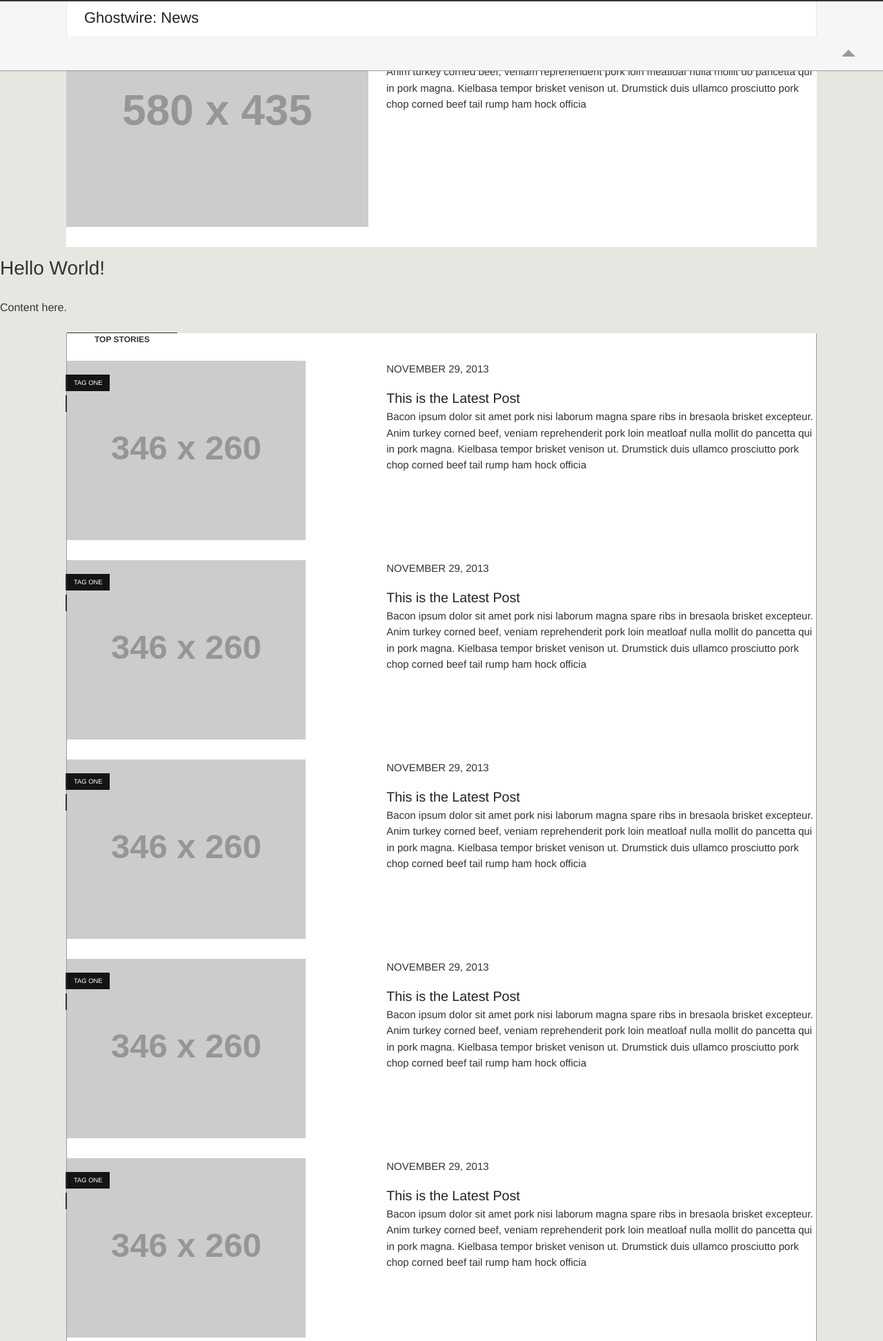
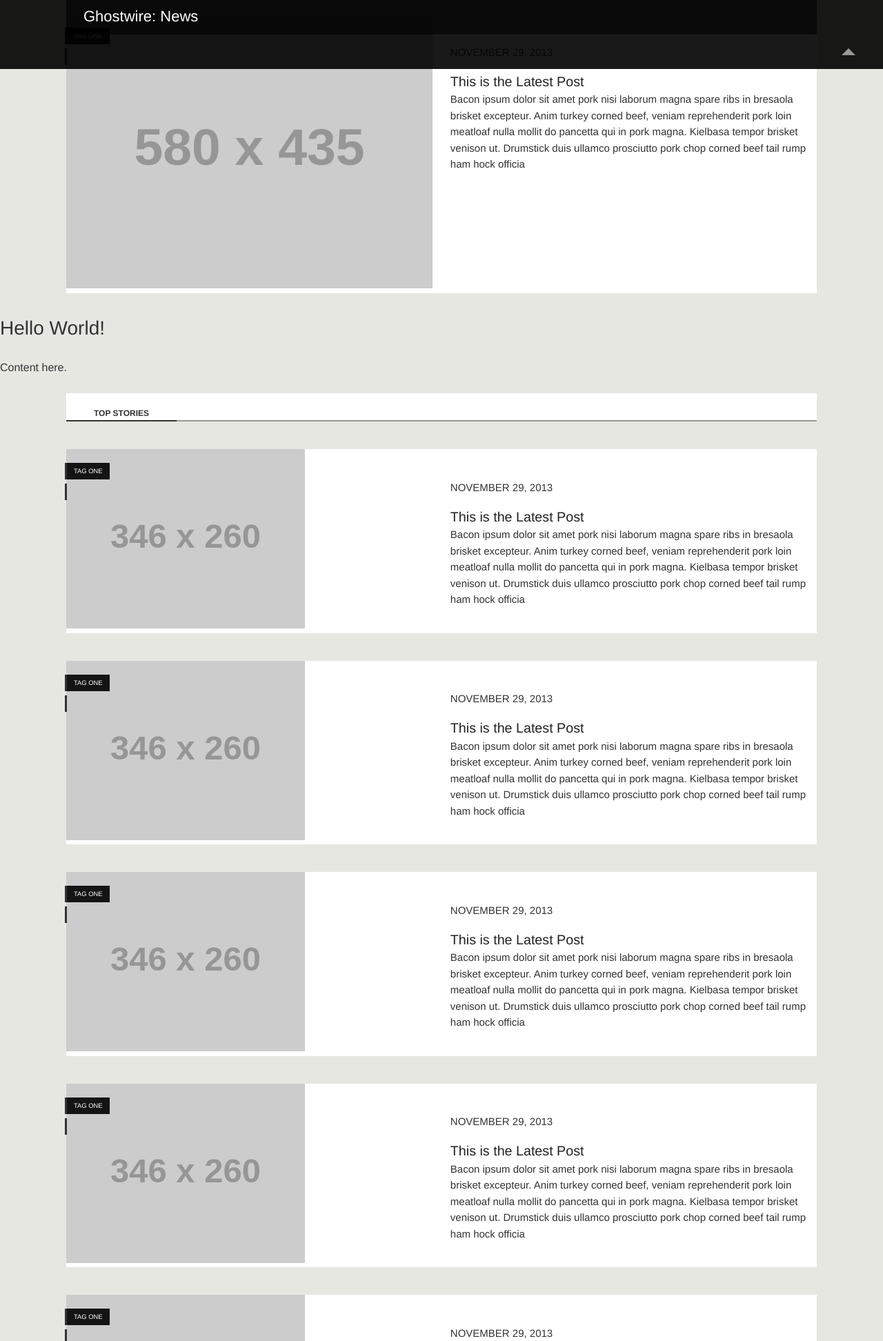
Before and after one commit to urbildpunkt/ghostwire, a PHP site: page /template.html in a window 1280 px wide. Shown: the top 1944 px of the page at 69% size. Run offline with PHP 8.4, Linux system fonts and the light colour scheme; grey boxes labelled with a size stand in for pictures from a placeholder-image service; some libraries are stand-ins or nearby versions.

Commit message:
Redid styling.

```diff
--- a/assets/css/ghostwire.css
+++ b/assets/css/ghostwire.css
@@ -714,14 +714,14 @@ body {
   left: 0;
   z-index: 100000;
   margin: auto;
-  background: #f6f6f6;
-  border-top: 2px solid #333333;
-  border-bottom: 1px solid #99999c; }
+  background: rgba(0, 0, 0, 0.9); }
   #blog-header:before, #blog-header:after {
     content: " ";
     display: table; }
   #blog-header:after {
     clear: both; }
+  #blog-header a {
+    color: white; }
   #blog-header .branding {
     float: left; }
   #blog-header .side-header {
@@ -741,10 +741,10 @@ body {
     height: 0px;
     border-left: 10px solid transparent;
     border-right: 10px solid transparent;
-    border-bottom: 10px solid #99999c; }
+    border-bottom: 10px solid #999999; }
   #blog-header .inner-header {
     height: 50px;
-    background: white; }
+    background: rgba(0, 0, 0, 0.6); }
   #blog-header .branding {
     display: inline-block;
     height: 50px;
@@ -793,16 +790,17 @@ body {
   margin-left: auto;
   margin-right: auto;
   position: relative;
-  height: 20px;
-  padding-bottom: 40px;
-  background: white; }
+  padding-top: 20px;
+  margin-bottom: 20px;
+  background: white;
+  border-bottom: 2px solid #999999; }
   .top-stories:before, .top-stories:after {
     content: " ";
     display: table; }
   .top-stories:after {
     clear: both; }
 
-.section-header, .recent-header {
+.section-header {
   display: block;
   width: 160px;
   font-size: 0.75em;
@@ -810,16 +808,15 @@ body {
   text-align: center;
   color: #333333;
   text-transform: uppercase;
-  margin-top: -1px;
-  border-top: 1px solid #333333; }
+  margin-bottom: -2px;
+  border-bottom: 2px solid #333333; }
 
 .post-row {
   *zoom: 1;
   max-width: 68em;
   margin-left: auto;
   margin-right: auto;
-  padding: 2.35765%;
-  background: white; }
+  padding: 2.35765%; }
   .post-row:before, .post-row:after {
     content: " ";
     display: table; }
@@ -833,11 +830,12 @@ body {
   width: 100%;
   position: relative;
   font-size: 0.938em;
+  margin: 20px 0;
   background: white; }
   .post:last-child {
     margin-right: 0; }
-  .post .post-image {
-    margin-bottom: 1.5em; }
+  .post .post-image p {
+    margin-bottom: -.4em; }
   .post .post-header {
     padding-left: 10px; }
   .post .post-excerpt {
@@ -858,7 +856,7 @@ body {
   text-align: center;
   padding: 5px 10px;
   background: rgba(0, 0, 0, 0.9);
-  border-left: 2px solid #333333; }
+  border-left: 3px solid #333333; }
 
 .post-tag:nth-child(2) {
   top: 50px; }
@@ -1202,8 +1186,15 @@ you can add resource intensive styles.
       float: left;
       display: block;
       margin-right: 2.35765%;
-      width: 40.29137%; }
+      width: 48.82117%; }
       .post .post-image:last-child {
+        margin-right: 0; }
+    .post .post-content {
+      float: left;
+      display: block;
+      margin-right: 2.35765%;
+      width: 48.82117%; }
+      .post .post-content:last-child {
         margin-right: 0; }
 
   /* =============================================================
@@ -1250,23 +1240,12 @@ you can add resource intensive styles.
 
    * ============================================================= */
   /* =============================================================
-  	HEADER STYLES
-   * ============================================================= */
-  #blog-header .inner-header {
-    border-left: 1px solid #e7e7e7;
-    border-right: 1px solid #e7e7e7; }
-
-  .content .post-row {
-    border-left: 1px solid #99999c;
-    border-right: 1px solid #99999c; }
-
-  /* =============================================================
   	POST STYLES
    * ============================================================= */
   .post-row {
     padding: 0; }
 
-  .post .post-header {
+  .post .post-content {
     margin-top: 4%; }
 
   #post-featured {
@@ -1337,10 +1316,14 @@ you can add resource intensive styles.
         height: 260px;
         max-width: 500px;
         width: auto; }
-
-  .top-stories {
-    border-left: 1px solid #99999c;
-    border-right: 1px solid #99999c; }
+    #post-front .post-content {
+      float: left;
+      display: block;
+      margin-right: 2.35765%;
+      width: 100%;
+      height: 220px; }
+      #post-front .post-content:last-child {
+        margin-right: 0; }
 
   .post-tag {
     background: none; }
--- a/assets/scss/_1030up.scss
+++ b/assets/scss/_1030up.scss
@@ -5,27 +5,6 @@ This is the desktop size. It's larger than an iPad so it will only
 be seen on the Desktop.
 
  * ============================================================= */
-
-
-/* =============================================================
-	HEADER STYLES
- * ============================================================= */
-
-
-#blog-header {
-
-	.inner-header {
-		border-left: 1px solid lighten( $light-border, 30% );
-		border-right: 1px solid lighten( $light-border, 30% );
-	}
-}
-
-.content {
-	.post-row {
-		border-left: 1px solid $light-border;
-		border-right: 1px solid $light-border;
-	}
-}
 
 
 /* =============================================================
@@ -39,7 +18,7 @@ be seen on the Desktop.
 
 .post {
 
-	.post-header {
+	.post-content {
 			margin-top: 4%;
 		}
 }
@@ -99,11 +75,11 @@ be seen on the Desktop.
 			width: auto;
 		}
 	}
-}
 
-.top-stories {
-	border-left: 1px solid $light-border;
-	border-right: 1px solid $light-border;
+	.post-content {
+		@include span-columns(12);
+		height: 220px;
+	}
 }
 
 .post-tag {
--- a/assets/scss/_768up.scss
+++ b/assets/scss/_768up.scss
@@ -27,7 +27,10 @@ come into play. Have fun!
 	@include span-columns(12);
 
 	.post-image {
-		@include span-columns(5);
+		@include span-columns(6 of 12);
+	}
+	.post-content {
+		@include span-columns(6 of 12);
 	}
 
 }
@@ -44,8 +47,7 @@ come into play. Have fun!
 
 .page-content {
 	@include span-columns(8);
-	border-left: 1px solid $light-border;
-	border-right: 1px solid $light-border;
+	border-right: 2px solid $light-border;
 }
 
 .page-sidebar {
--- a/assets/scss/_base.scss
+++ b/assets/scss/_base.scss
@@ -34,9 +34,11 @@ body {
 	left: 0;
 	z-index:100000;
 	margin:auto;
-	background: #f6f6f6;
-	border-top: 2px solid $dark-border;
-	border-bottom: 1px solid $light-border;
+	background: rgba(0,0,0,0.9);
+
+	a {
+		color: $color-white;
+	}
 
 	.branding {
 		float: left;
@@ -67,7 +69,7 @@ body {
 
 	.inner-header {
 		height:50px;
-		background: $color-white;
+		background: rgba(0,0,0,0.6);
 	}
 
 	.branding {
@@ -125,9 +123,10 @@ body {
 .top-stories {
 	@include outer-container();
 	position: relative;
-	height: 20px;
-	padding-bottom: 40px;
+	padding-top: 20px;
+	margin-bottom: 20px;
 	background: $color-white;
+	border-bottom: 2px solid $light-border;
 }
 
 .section-header {
@@ -138,26 +137,26 @@ body {
 	text-align: center;
 	color: $dark-border;
 	text-transform: uppercase;
-	margin-top: -1px;
-	border-top: 1px solid $dark-border;
+	margin-bottom: -2px;
+	border-bottom: 2px solid $dark-border;
 }
 
 .post-row {
 	@include outer-container();
 	@include pad();
-	background: $color-white;
 }
 
 .post {
 	@include span-columns(12);
 	position: relative;
 	font-size: 0.938em;
+	margin: 20px 0;
 	background: $color-white;
-
 	.post-image {
-		margin-bottom: 1.5em;
+		p {
+			margin-bottom: -.4em;
+		}
 	}
-
 	.post-header {
 		padding-left: 10px;
 	}
@@ -182,7 +181,7 @@ body {
 	text-align: center;
 	padding: 5px 10px;
 	background: rgba(0,0,0,0.9);
-	border-left: 2px solid $dark-border;
+	border-left: 3px solid $dark-border;
 }
 
 
--- a/assets/scss/_config.scss
+++ b/assets/scss/_config.scss
@@ -10,7 +10,7 @@ $color-white: #ffffff;
 $color-bg: #e7e7e2;
 $color-footer: #424242;
 
-$light-border: #99999c;
+$light-border: #999999;
 $dark-border: #333333;
 
 $color-success: #377f31; // Green
--- a/default.hbs
+++ b/default.hbs
@@ -70,7 +70,7 @@
 
 
         <footer id="blog-footer">
-            <aside class="share-header">
+            <aside class="share-buttons">
             {{> social-buttons}}
             </aside>
 
@@ -100,7 +100,7 @@
             if (responsive_viewport >= 768) {
 
                 $('#recent-posts').FeedEk({
-                    FeedUrl: '{{@blog.url}}/rss/',
+                    FeedUrl: 'http://ghostwire.apps.runkite.com/rss/',
                     MaxCount: 10,
                     ShowDesc: false,
                     ShowPubDate: true,
--- a/index.hbs
+++ b/index.hbs
@@ -19,6 +19,7 @@
                     </a>
                 </section>
 
+                <section class="post-content">
                     <header class="post-header">
                         {{#if tags}}{{#each tags}}
                         <span class="post-tag"><span class="tag-name">{{this.name}}</span></span>
@@ -32,6 +33,8 @@
                     <section class="post-excerpt">
                         <p>{{excerpt words="50"}}&hellip;</p>
                     </section>
+                </section>
+
             </article>
 
         </section>
@@ -55,7 +58,7 @@
                     {{content words="0"}}
                 </a>
             </section>
-
+            <section class="post-content">
             <header class="post-header">
                 {{#if tags}}{{#each tags}}
                 <span class="post-tag"><span class="tag-name">{{this.name}}</span></span>
@@ -68,6 +71,7 @@
 
             <section class="post-excerpt">
                 <p>{{excerpt words="30"}}&hellip;</p>
+            </section>
         </section>
         </article>
 
```
Also changed, not shown: other parts of assets/css/ghostwire.css (+50 -81 lines), other parts of assets/scss/_1030up.scss (+7 -26 lines), other parts of assets/scss/_base.scss (+28 -33 lines), post.hbs (+8 -4 lines). Lines whose indentation alone changed are shown as unchanged.
